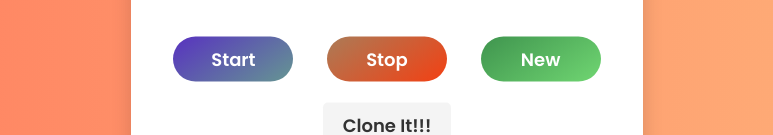
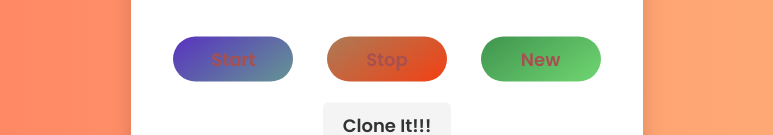
Before and after one commit to KushagraKumar04/stopWatch, a plain HTML site: page index.html in a window 1280 px wide. Shown: the part 416-551 px from the top of the page, without its empty margins (253-1026 px from the left). Drawn offline with Linux system fonts and the light colour scheme.

Commit message:
Update style.css

```diff
--- a/style.css
+++ b/style.css
@@ -58,7 +58,7 @@ body {
     width: 120px;
     height: 45px;
     background: linear-gradient(145deg, #5832c0, #659692);
-    color: #fff;
+    color: #a85050;
     border: none;
     font-family: 'Poppins', sans-serif;
     font-size: 18px;
```
